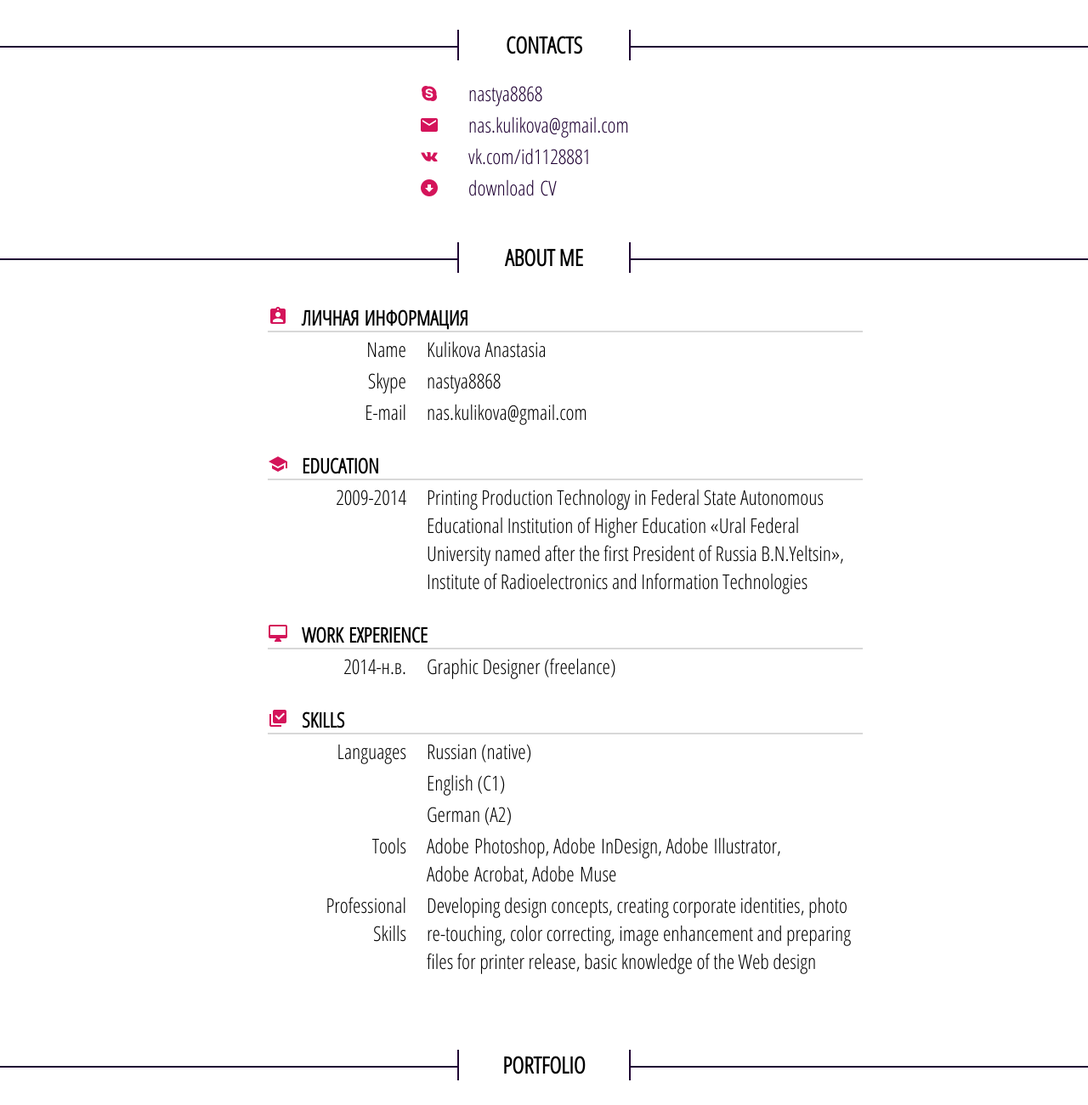
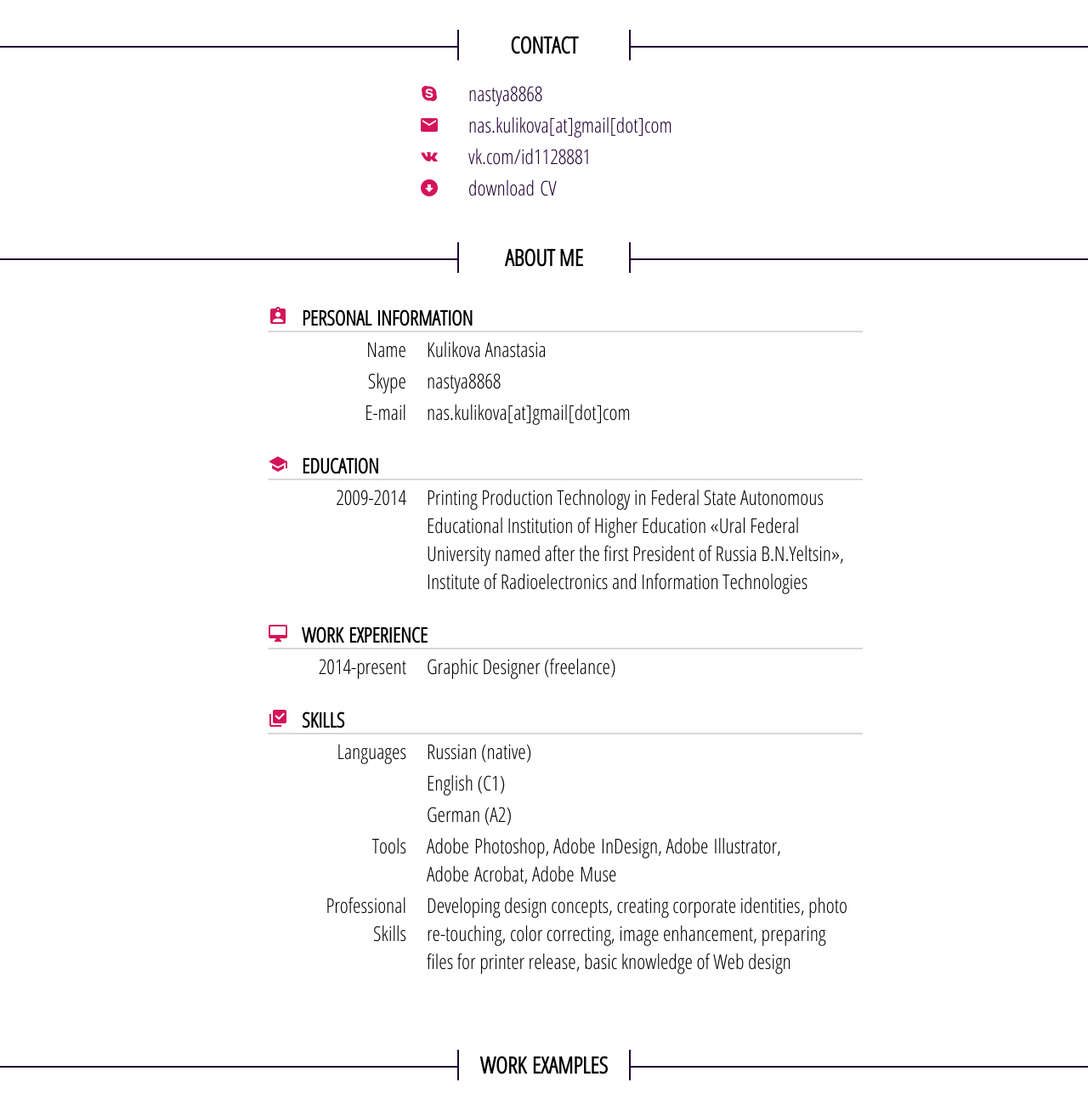
Before and after one commit to nastyache/nastyache.github.io, a plain HTML site: page indexen.html in a window 1280 px wide. Shown: the part 640-1940 px from the top of the page at 85% size. Drawn offline with Linux system fonts and the light colour scheme.

Commit message:
Changed name and CV

```diff
--- a/indexen.html
+++ b/indexen.html
@@ -27,7 +27,7 @@
    			<div class="Name"><a href="#n0" class="ancLinks"><b>ANASTASIA</b></a></div>
     		<div class="Name2"><a href="#n0" class="ancLinks"><b>KULIKOVA</b></a></div>
     		<ul>
-      			<li><a href="#n1" class="ancLinks">CONTACTS</a></li>
+      			<li><a href="#n1" class="ancLinks">CONTACT</a></li>
       			<li><a href="#n2" class="ancLinks">ABOUT ME</a></li>
       			<li><a href="#n3" class="ancLinks">PORTFOLIO</a></li>
    			</ul>
@@ -44,7 +44,7 @@
 	</div>
 	<!-- разделитель КОНТАКТЫ --> <!-- якорь -->
 	<div class="SlimLine1" id="n1">
-		<div class="Title"><b>CONTACTS</b></div>
+		<div class="Title"><b>CONTACT</b></div>
 		<div class="Line1"></div>
 	</div>
 	<!-- раздел контактов -->
@@ -55,13 +55,13 @@
 					<td class="Info1Icon"></td><td class="InfoText">nastya8868</td>
 				</tr>
 				<tr>
-					<td class="Info2Icon"></td><td class="InfoText">nas.kulikova@gmail.com</td>
+					<td class="Info2Icon"></td><td class="InfoText">nas.kulikova[at]gmail[dot]com</td>
 				</tr>
 				<tr>
 					<td class="Info3Icon"></td><td class="InfoText"><a class="VKlink" href="https://vk.com/id1128881" target="_blank">vk.com/id1128881</a></td>
 				</tr>
 				<tr>
-					<td class="Info4Icon"></td><td class="InfoText"><a class="VKlink" href="Chervyakova AO Designer.pdf" target="_blank">download&nbsp;CV</a> </td>
+					<td class="Info4Icon"></td><td class="InfoText"><a class="VKlink" href="Kulikova A Designer.pdf" target="_blank">download&nbsp;CV</a> </td>
 				</tr>
 			</table>
 		</div>
@@ -75,7 +75,7 @@
 	<div class="Page2">
 		<div class="MainText">
 			<div class="Resume1Icon">
-				<div class="Zagolovok"><b>ЛИЧНАЯ&nbsp;ИНФОРМАЦИЯ</b></div>
+				<div class="Zagolovok"><b>PERSONAL&nbsp;INFORMATION</b></div>
 			</div>
 			<table>
 				<tr>
@@ -85,7 +85,7 @@
 					<td class="LeftText">Skype</td><td class="RightText">nastya8868</td>
 				</tr>
 				<tr>
-					<td class="LeftText">E-mail</td><td class="RightText">nas.kulikova@gmail.com</td>
+					<td class="LeftText">E-mail</td><td class="RightText">nas.kulikova[at]gmail[dot]com</td>
 				</tr>
 			</table>
 			<div class="Resume2Icon">
@@ -101,7 +101,7 @@
 			</div>
 			<table>
 				<tr>
-					<td class="LeftText">2014-н.в.</td><td class="RightText">Graphic Designer (freelance)</td>
+					<td class="LeftText">2014-present</td><td class="RightText">Graphic Designer (freelance)</td>
 				</tr>
 			</table>
 			<div class="Resume4Icon">
@@ -121,14 +121,14 @@
 					<td class="LeftText">Tools</td><td class="RightText">Adobe&nbsp;Photoshop, Adobe&nbsp;InDesign, Adobe&nbsp;Illustrator, Adobe&nbsp;Acrobat, Adobe&nbsp;Muse</td>
 				</tr>
 				<tr>
-					<td class="LeftText">Professional Skills</td><td class="RightText">Developing design concepts, creating corporate identities, photo re-touching, color correcting, image enhancement and preparing files for printer release, basic knowledge of the Web design</td>
+					<td class="LeftText">Professional Skills</td><td class="RightText">Developing design concepts, creating corporate identities, photo re-touching, color correcting, image enhancement, preparing files for printer release, basic knowledge of Web design</td>
 				</tr>
 			</table>
 		</div>
 	</div>
 	<!-- разделитель ПОРТФОЛИО --> <!-- якорь -->
 	<div class="SlimLine3" id="n3">
-		<div class="Title"><b>PORTFOLIO</b></div>
+		<div class="Title"><b>WORK&nbsp;EXAMPLES</b></div>
 		<div class="Line1"></div>
 	</div>
 	<!-- раздел Портфолио -->
@@ -161,7 +161,7 @@
 		</div>
 		</div>
 		<!-- футер -->
-		<div class="Poka"><b>For all questions and suggestions</b><br>nas.kulikova@gmail.com</div>
+		<div class="Poka"><b>For all questions and suggestions</b><br>nas.kulikova[at]gmail[dot]com</div>
 		<div class="Poka2"><a class="rueng" href="index.html">RU</a> &copy; 2016&nbsp;&nbsp;&nbsp;&nbsp;&nbsp;</div>
 	</div>
 
```
Also changed, not shown: index.html (+3 -3 lines), 3 other files.
